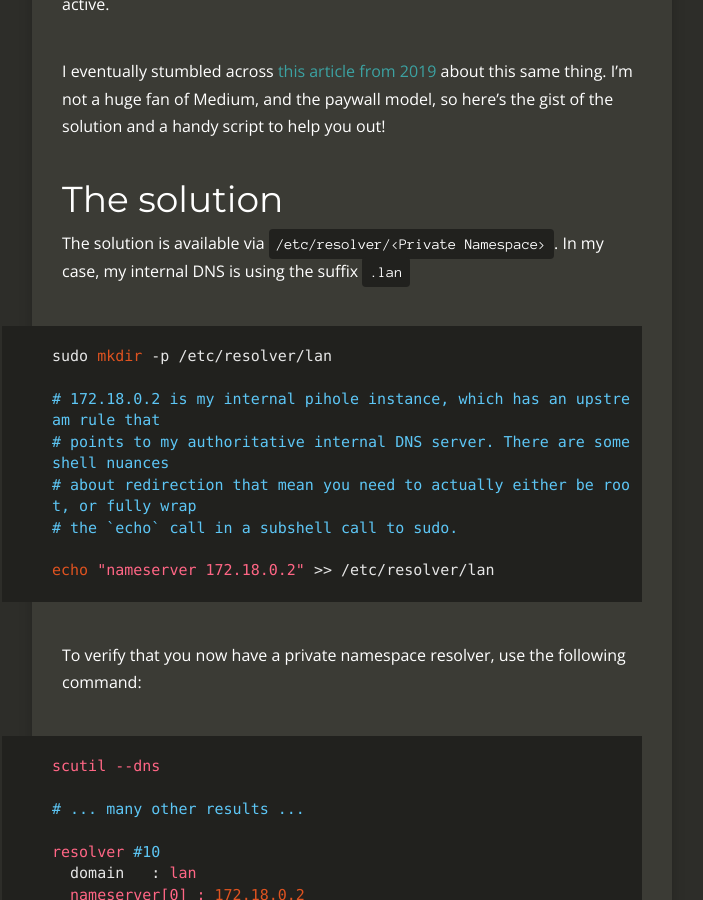
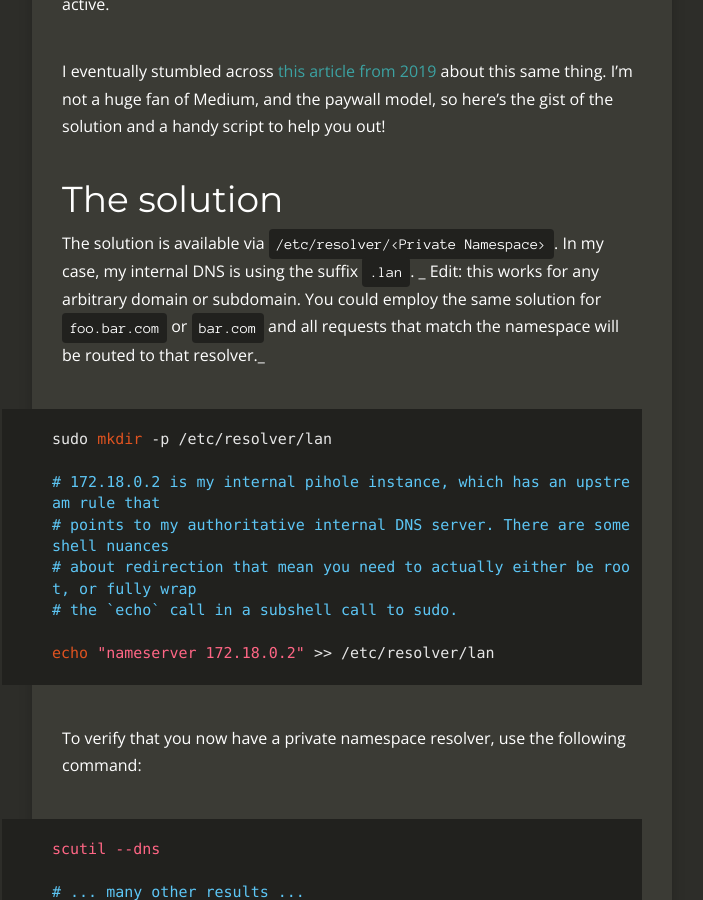
Before and after one commit to invisiblethreat/invisiblethreat.github.io, a Jekyll site: the page built from _posts/2025-04-12-macos-resolvers.md, in a window 1280 px wide and 900 px high, scrolled down 1024 px. Shown: the whole window, without its empty margins (288-991 px from the left). Built offline with Jekyll 4.4.1, drawn with Linux system fonts in a browser that asks for light colours; nearby versions of some CDN libraries.

Commit message:
Add a clarification about domains/subdomains

````diff
--- a/_posts/2025-04-12-macos-resolvers.md
+++ b/_posts/2025-04-12-macos-resolvers.md
@@ -37,7 +37,10 @@ I eventually stumbled across [this article from 2019](https://medium.com/@jamiee
 ## The solution
 
 The solution is available via `/etc/resolver/<Private Namespace>`. In my case,
-my internal DNS is using the suffix `.lan`
+my internal DNS is using the suffix `.lan`. _ Edit: this works for any arbitrary
+domain or subdomain. You could employ the same solution for `foo.bar.com` or
+`bar.com` and all requests that match the namespace will be routed to that
+resolver._
 
 ```
 sudo mkdir -p /etc/resolver/lan
````
